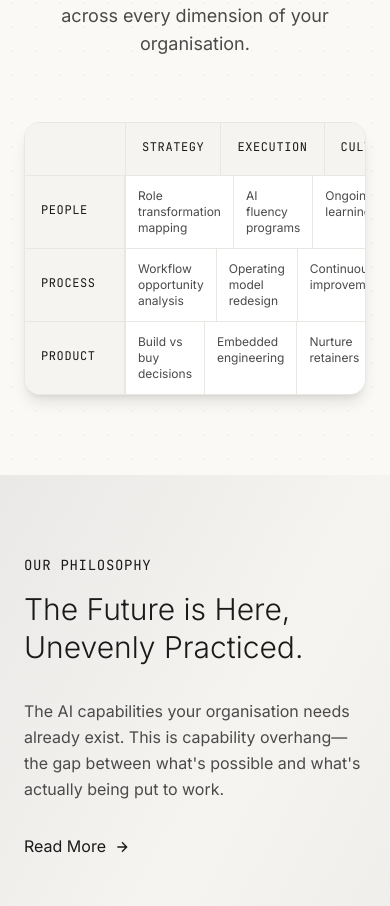
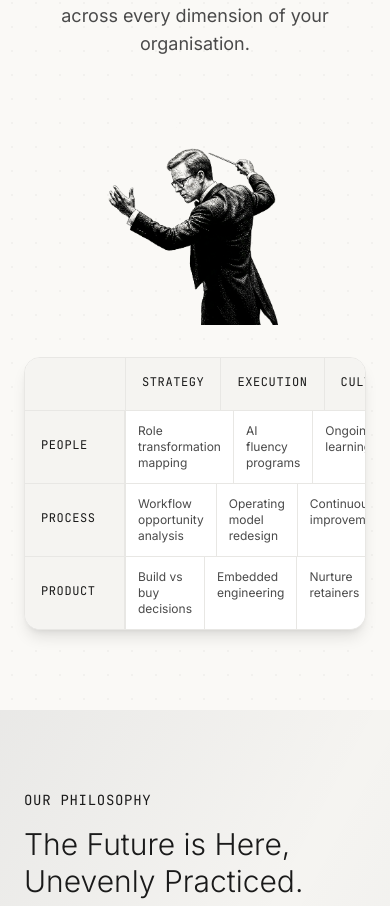
Before and after one commit to m37daveking/ri-web, a Next.js app: page / in a window 390 px wide. Shown: the part 2847-3753 px from the top of the page. Built offline with nearby package versions, Linux system fonts and the light colour scheme.

Commit message:
Show conductor image on mobile

```diff
--- a/src/components/Framework.tsx
+++ b/src/components/Framework.tsx
@@ -114,7 +114,7 @@ export default function Framework() {
             initial={{ opacity: 0, x: -40 }}
             animate={isInView ? { opacity: 1, x: 0 } : {}}
             transition={{ duration: 0.8, delay: 0.2 }}
-            className="hidden lg:block"
+            className="max-w-[200px] mx-auto lg:max-w-none"
           >
             {/* eslint-disable-next-line @next/next/no-img-element */}
             <img
```
